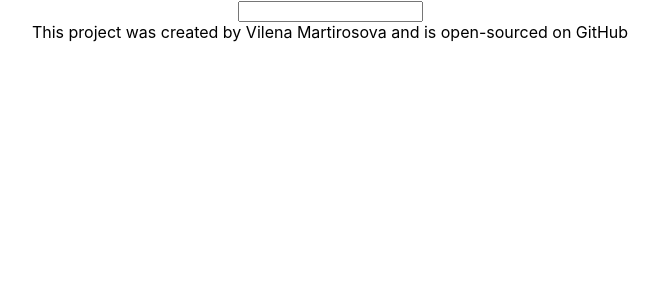
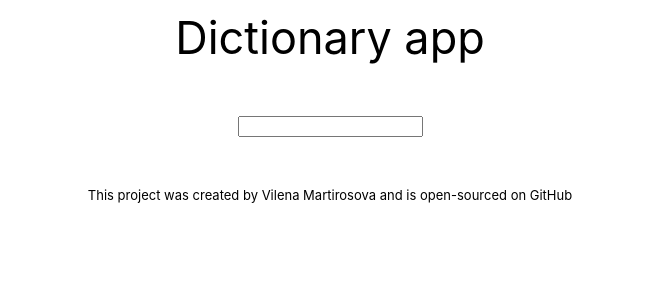
Before and after one commit to VilenaUKR/dictionary-app, a React (Create React App) app: page / in a window 1280 px wide. Shown: the top 300 px of the page, without its empty margins (310-969 px from the left). Built offline with nearby package versions, Linux system fonts and the light colour scheme; the HTML template or start-up script is replaced by a standard one.

Commit message:
Added header

```diff
--- a/src/App.css
+++ b/src/App.css
@@ -3,4 +3,10 @@
 }
 
 .App-header {
+  font-size: 45px;
+  margin-top: 10px;
 }
+
+.App-footer {
+  font-size: small;
+}
--- a/src/App.js
+++ b/src/App.js
@@ -5,7 +5,7 @@ function App() {
   return (
     <div className="App">
       <div className="container">
-        <header className="App-header"></header>
+        <header className="App-header">Dictionary app</header>
         <main className="App-main">
           <Dictionary />
         </main>
--- /dev/null
+++ b/src/Dictionary.css
@@ -0,0 +1,4 @@
+.Dictionary form {
+  margin-top: 50px;
+  margin-bottom: 50px;
+}
--- a/src/Dictionary.js
+++ b/src/Dictionary.js
@@ -1,6 +1,7 @@
 import axios from "axios";
 import React, { useState } from "react";
 import Results from "./Results";
+import "./Dictionary.css";
 
 export default function Dictionary() {
   let [keyword, setKeyword] = useState("");
```
